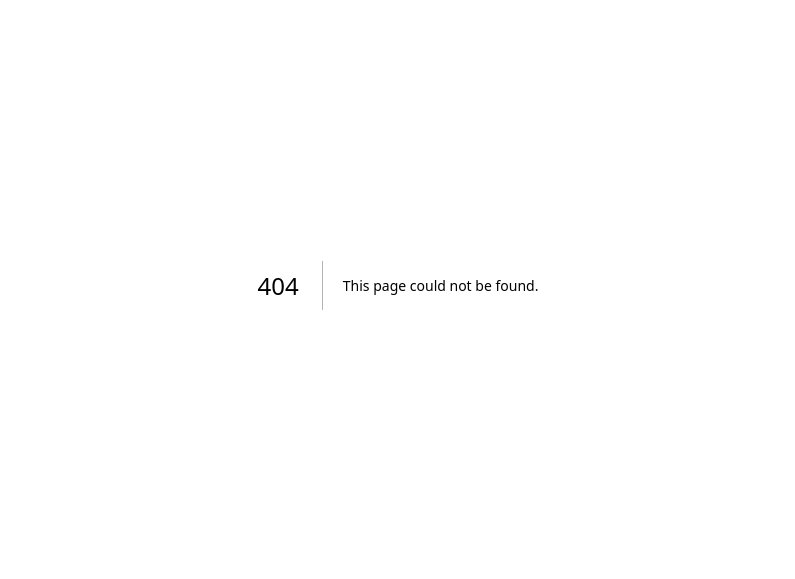
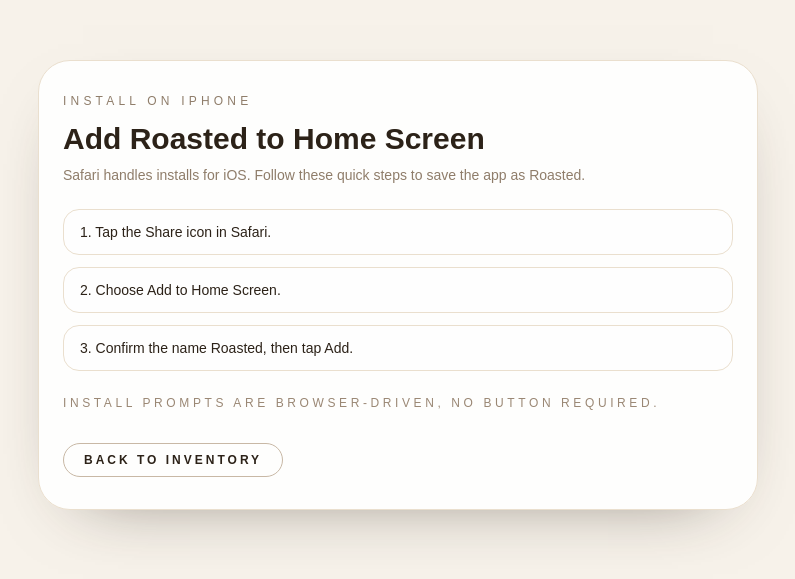
Before and after one commit to RobertTarpley/roasted, a Next.js app: page /install in a window 1280 px wide. Before the commit this address had no page. Shown: the part 115-694 px from the top of the page, without its empty margins (242-1037 px from the left). Built offline with nearby package versions, Linux system fonts and the light colour scheme.

Commit message:
feat(05-01): add in-app install guidance
- create iOS Add to Home Screen guidance page
- add install link to inventory header navigation

```diff
--- /dev/null
+++ b/src/app/install/page.tsx
@@ -0,0 +1,43 @@
+import Link from "next/link";
+
+export default function InstallPage() {
+  return (
+    <div className="min-h-screen bg-[#f7f2ea] text-[#2c2218]">
+      <main className="mx-auto flex min-h-screen w-full max-w-3xl items-center px-6 py-12">
+        <section className="w-full rounded-[32px] border border-[#eadfce] bg-white/90 px-6 py-8 shadow-[0_24px_70px_-45px_rgba(44,34,24,0.65)]">
+          <p className="text-xs uppercase tracking-[0.35em] text-[#8f7d6a]">
+            Install on iPhone
+          </p>
+          <h1 className="mt-3 text-3xl font-semibold">Add Roasted to Home Screen</h1>
+          <p className="mt-2 text-sm text-[#8f7d6a]">
+            Safari handles installs for iOS. Follow these quick steps to save
+            the app as Roasted.
+          </p>
+
+          <ol className="mt-6 space-y-3 text-sm text-[#2c2218]">
+            <li className="rounded-2xl border border-[#eadfce] bg-white/70 px-4 py-3">
+              1. Tap the Share icon in Safari.
+            </li>
+            <li className="rounded-2xl border border-[#eadfce] bg-white/70 px-4 py-3">
+              2. Choose Add to Home Screen.
+            </li>
+            <li className="rounded-2xl border border-[#eadfce] bg-white/70 px-4 py-3">
+              3. Confirm the name Roasted, then tap Add.
+            </li>
+          </ol>
+
+          <p className="mt-6 text-xs uppercase tracking-[0.3em] text-[#9a8774]">
+            Install prompts are browser-driven, no button required.
+          </p>
+
+          <Link
+            href="/inventory"
+            className="mt-8 inline-flex items-center justify-center rounded-full border border-[#c8b8a5] px-5 py-2 text-xs font-semibold uppercase tracking-[0.25em] text-[#2c2218] transition hover:bg-[#f5efe6]"
+          >
+            Back to inventory
+          </Link>
+        </section>
+      </main>
+    </div>
+  );
+}
--- a/src/features/inventory/InventoryScreen.tsx
+++ b/src/features/inventory/InventoryScreen.tsx
@@ -207,6 +207,12 @@ export const InventoryScreen = () => {
             >
               History
             </Link>
+            <Link
+              href="/install"
+              className="transition hover:text-[#2c2218]"
+            >
+              Install
+            </Link>
           </nav>
         </header>
 
```
